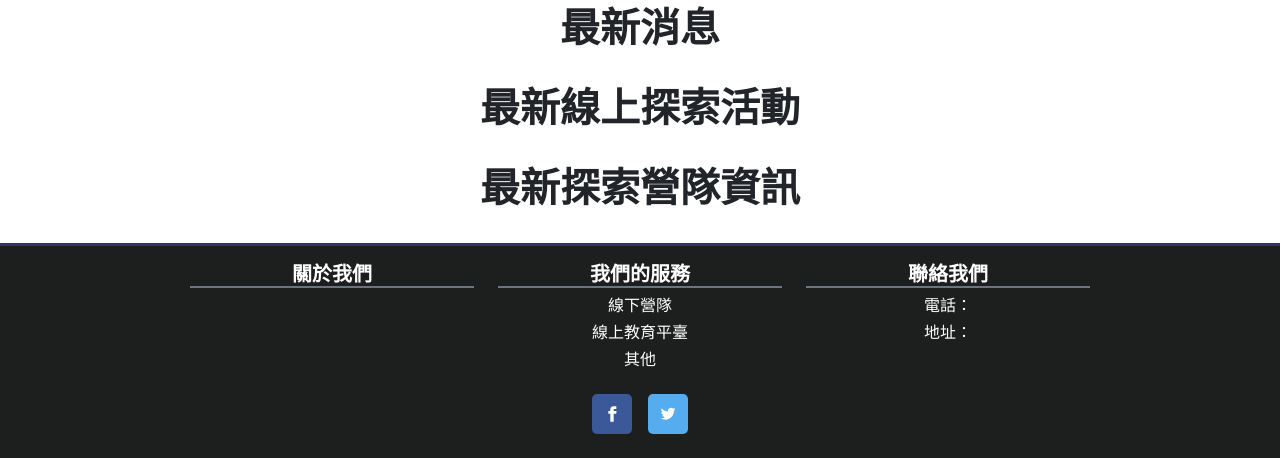
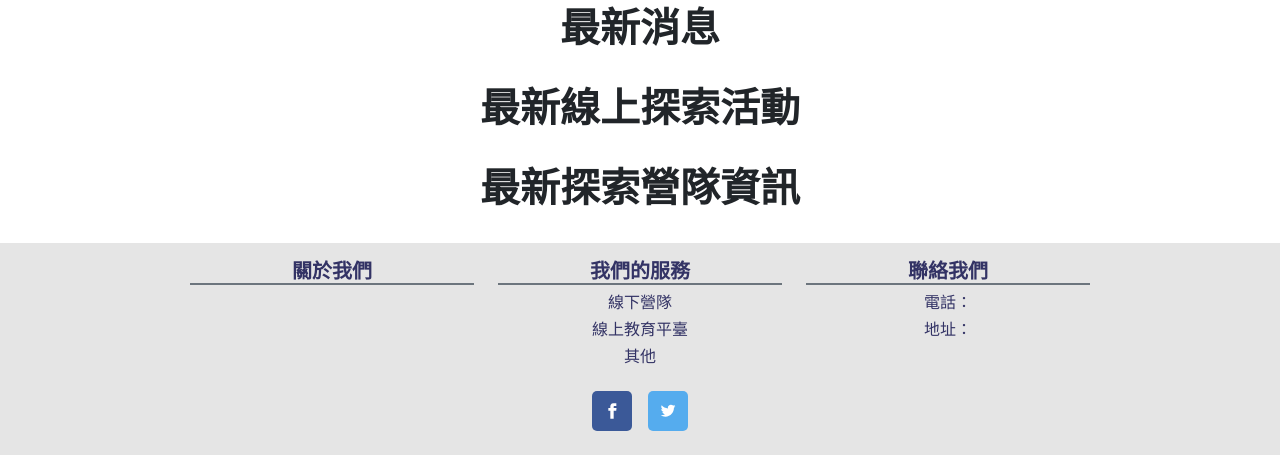
Before and after one commit to Timothychen00/app, a Flask app: page / in a window 1280 px wide. Shown: the part 655-1113 px from the top of the page. Run offline with Flask 2, Linux system fonts and the light colour scheme.

Commit message:
20210730-4
footer

```diff
--- a/static/css/template.css
+++ b/static/css/template.css
@@ -32,14 +32,13 @@ nav{
     margin-bottom: 30px;
 }
 footer{
-    border-top:3px solid #333365;
-    background-color:#1d1e1e;
+    background-color:#e5e5e5;
 }
 .WhiteT{
     color:#c1c1c1;
 }
 footer ul>li:not(:first-child) a{
-    color: white;
+    color: #333365;
     font-weight: 200;
 }
 footer li{
@@ -49,14 +48,14 @@ footer a{
     text-decoration: none;
 }
 footer ul>li:first-child a{
-    color: white;
+    color: #333365;
     font-weight: bold;
 }
 footer .border-bottom{
     border-bottom: white 1rem;
 }
 footer a:focus,footer a:hover{
-    text-decoration: white underline;
+    text-decoration:#333365 underline;
 }
 /* sharing_button */
 .resp-sharing-button__link,
```
